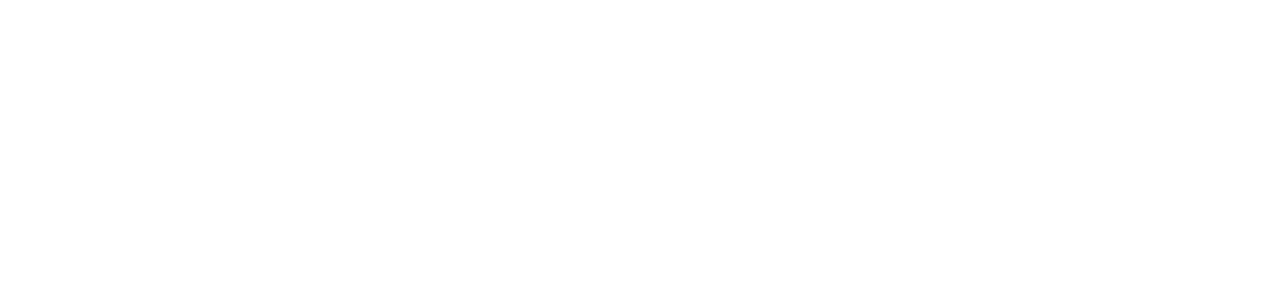
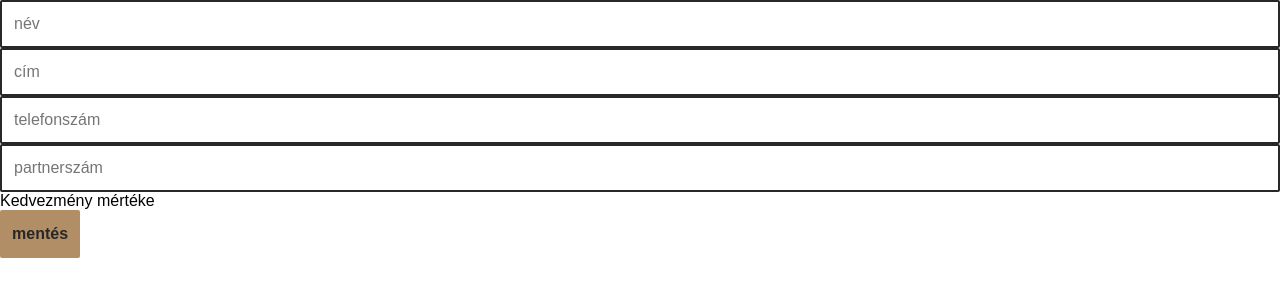
Before and after one commit to amezner/BeerLEVele, a React (Create React App) app in the folder frontend/: page /customerform in a window 1280 px wide. Shown: the top 300 px of the page. Built offline with nearby package versions, Linux system fonts and the light colour scheme.

Commit message:
customer form start, components modify

```diff
--- a/frontend/src/App.js
+++ b/frontend/src/App.js
@@ -4,6 +4,7 @@
 
 import loginPage from './components/login';
 import productForm from './components/productform';
+import customerForm from './components/customerform';
 
 class App extends Component {
   render() {
@@ -13,6 +14,7 @@
           <Route exact path="/" component={loginPage} />
           <Route path="/login" component={loginPage} />
           <Route path="/productform" component={productForm}/>
+          <Route path="/customerform" component={customerForm}/>
         </div>
       </Router>
     );
--- a/frontend/src/components/button/index.js
+++ b/frontend/src/components/button/index.js
@@ -2,9 +2,17 @@
 import './button.css';
 
 class Button extends Component {
+  static get defaultProps() {
+    return {
+      type: 'button',
+      text: 'gomb'
+    }
+  }
+
   render() {
+    const { type, text } = this.props;
     return (
-      <button type="button" className="button">Gomb</button>
+      <button type={type} className="button">{text}</button>
     )
   }
 }
--- /dev/null
+++ b/frontend/src/components/customerform/index.js
@@ -0,0 +1,33 @@
+import React, { Component } from 'react';
+
+import Field from '../field';
+import Button from '../button';
+
+class Customerform extends Component {
+  render() {
+    return (
+      <div className="customer-form">
+        <div class="form-row">
+          <Field type="text" placeholder="név" name="name" />
+        </div>
+        <div class="form-row">
+          <Field type="text" placeholder="cím" name="address" />
+        </div>
+        <div class="form-row">
+          <Field type="text" placeholder="telefonszám" name="phone" />
+        </div>
+        <div class="form-row">
+          <Field type="text" placeholder="partnerszám" name="loyaltycard" />
+        </div>
+        <div class="form-row">
+          Kedvezmény mértéke
+        </div>
+        <div class="form-row">
+          <Button text="mentés" />
+        </div>
+      </div>
+    );
+  }
+}
+
+export default Customerform;
--- a/frontend/src/components/field/field.scss
+++ b/frontend/src/components/field/field.scss
@@ -1,15 +1,15 @@
 .field {
   display:block;
-  border:none;
   box-sizing:border-box;
-  border:0px;
   outline:0;
   box-shadow: none;
   background:#ffffff;
-  border-radius:2px;
+
   padding:5px 12px 5px 12px;
   font-size:16px;
-  line-height:24px;
+  line-height:22px;
   height:48px;
   width:100%;
+  border:2px solid #282828;
+  border-radius:2px;
 }
--- a/frontend/src/components/field/index.js
+++ b/frontend/src/components/field/index.js
@@ -5,15 +5,16 @@
   static get defaultProps() {
       return {
         type: 'text',
-        placeholder: ''
+        placeholder: '',
+        name: ''
       };
   }
 
   render() {
-    const { type, placeholder } = this.props;
+    const { type, placeholder, name } = this.props;
 
     return (
-      <input type={type} name="" placeholder={placeholder} className="field" />
+      <input type={type} name={name} placeholder={placeholder} className="field" />
     );
   }
 }
--- a/frontend/src/components/login/index.js
+++ b/frontend/src/components/login/index.js
@@ -9,13 +9,13 @@
     return (
       <div className="login-content">
         <div className="form-row">
-          <Field placeholder="felhasználónév" />
+          <Field placeholder="felhasználónév" name="username" />
         </div>
         <div className="form-row">
-          <Field type="password" placeholder="jelszó" />
+          <Field type="password" name="password" placeholder="jelszó" />
         </div>
         <div className="form-row">
-          <Button />
+          <Button text="belépés" />
         </div>
       </div>
     );
--- a/frontend/src/components/login/login.scss
+++ b/frontend/src/components/login/login.scss
@@ -20,4 +20,8 @@
     display:block;
     width:100%;
   }
+
+  .field {
+    border-color:#ffffff;
+  }
 }
```
